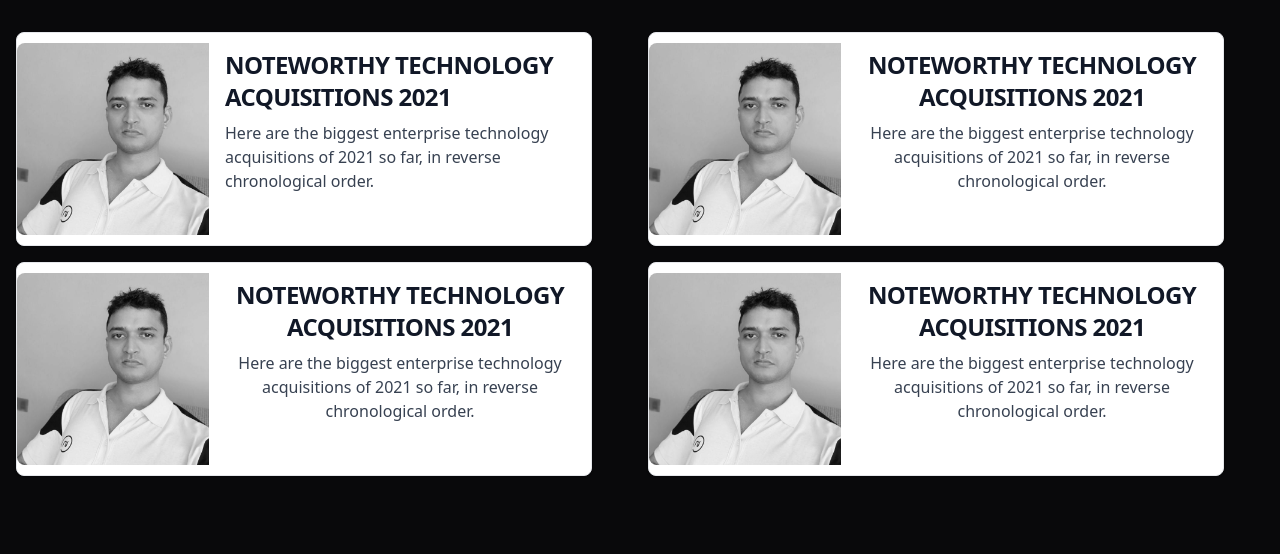
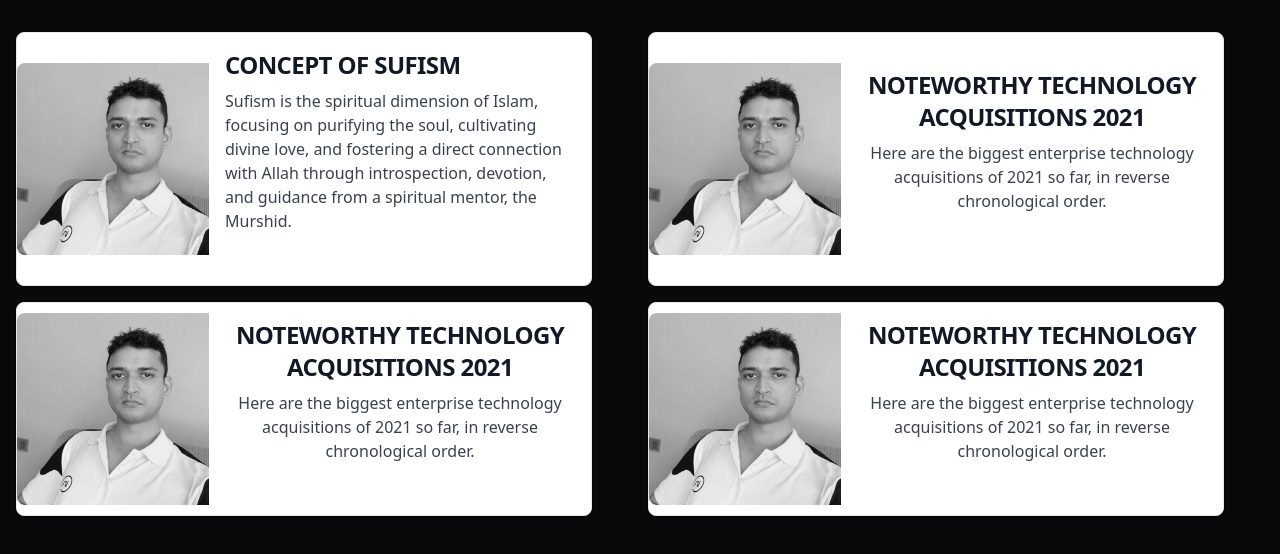
Before and after one commit to HossainAraf/timessquare2000, a React (Create React App) app: page /sufism in a window 1280 px wide. Shown: the top 554 px of the page. Built offline with nearby package versions, Linux system fonts and the light colour scheme.

Commit message:
Update SufismPage content

```diff
--- a/src/components/Sufism/Sufism.jsx
+++ b/src/components/Sufism/Sufism.jsx
@@ -8,9 +8,9 @@ function SufismPage() {
       <Link to="/sufi-concept" className="flex flex-col items-center bg-white border border-gray-200 rounded-lg shadow md:flex-row md:max-w-xl hover:bg-gray-100 dark:border-gray-700 dark:bg-gray-800 dark:hover:bg-gray-700">
         <img className="object-cover w-full rounded-t-lg h-96 md:h-auto md:w-48 md:rounded-none md:rounded-l-lg" src={arafat} alt="" />
         <div className="flex flex-col justify-between p-4 leading-normal">
-          <h5 className="mb-2 text-2xl font-bold tracking-tight text-gray-900 dark:text-white">Noteworthy technology acquisitions 2021</h5>
-          <p className="mb-3 font-normal text-gray-700 dark:text-gray-400">Here are the biggest enterprise technology acquisitions of 2021 so far, in reverse chronological order.</p>
-          <p>Read More</p>
+          <h5 className="mb-2 text-2xl font-bold tracking-tight text-gray-900 dark:text-white">Concept of Sufism</h5>
+          <p className="mb-3 font-normal text-gray-700 dark:text-gray-400">Sufism is the spiritual dimension of Islam, focusing on purifying the soul, cultivating divine love, and fostering a direct connection with Allah through introspection, devotion, and guidance from a spiritual mentor, the Murshid.</p>
+          <p>Read the articles</p>
         </div>
       </Link>
 
```
